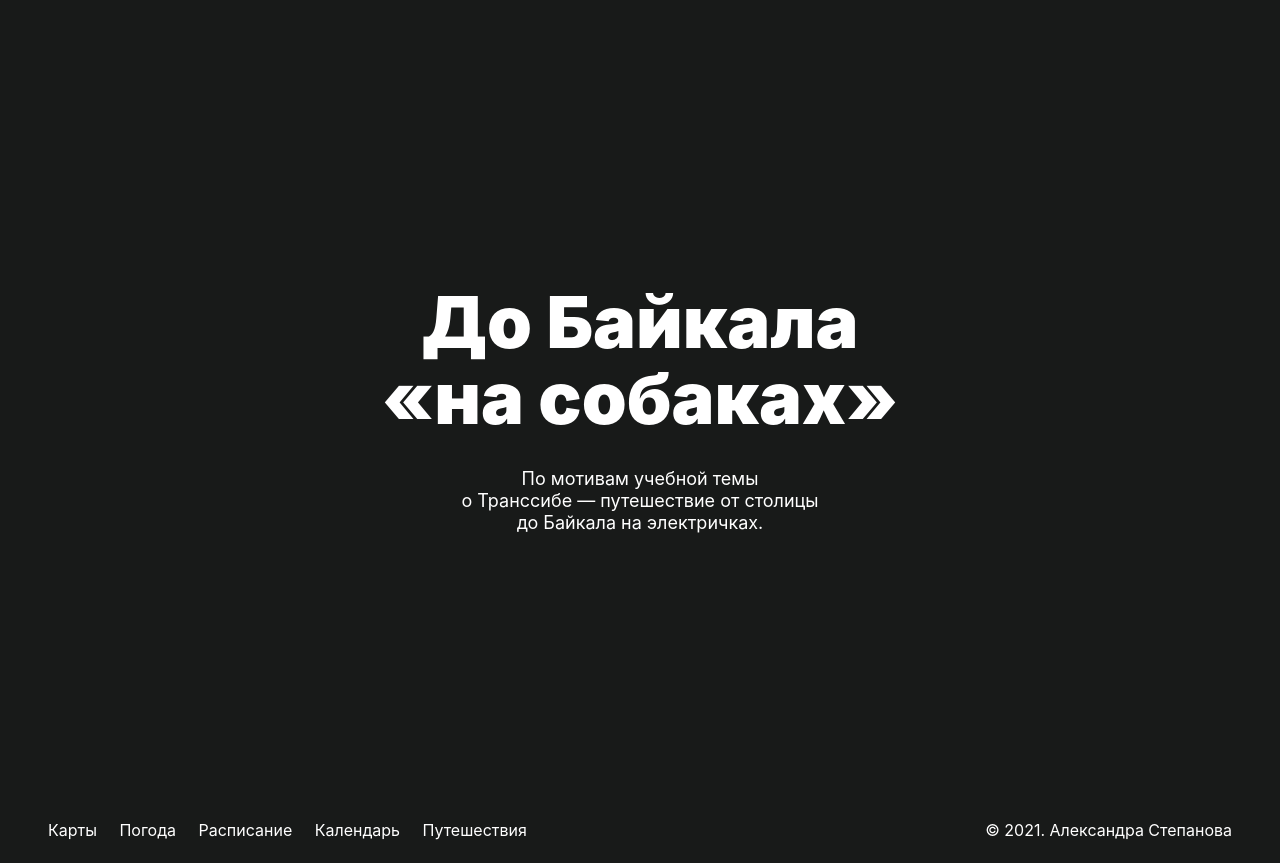
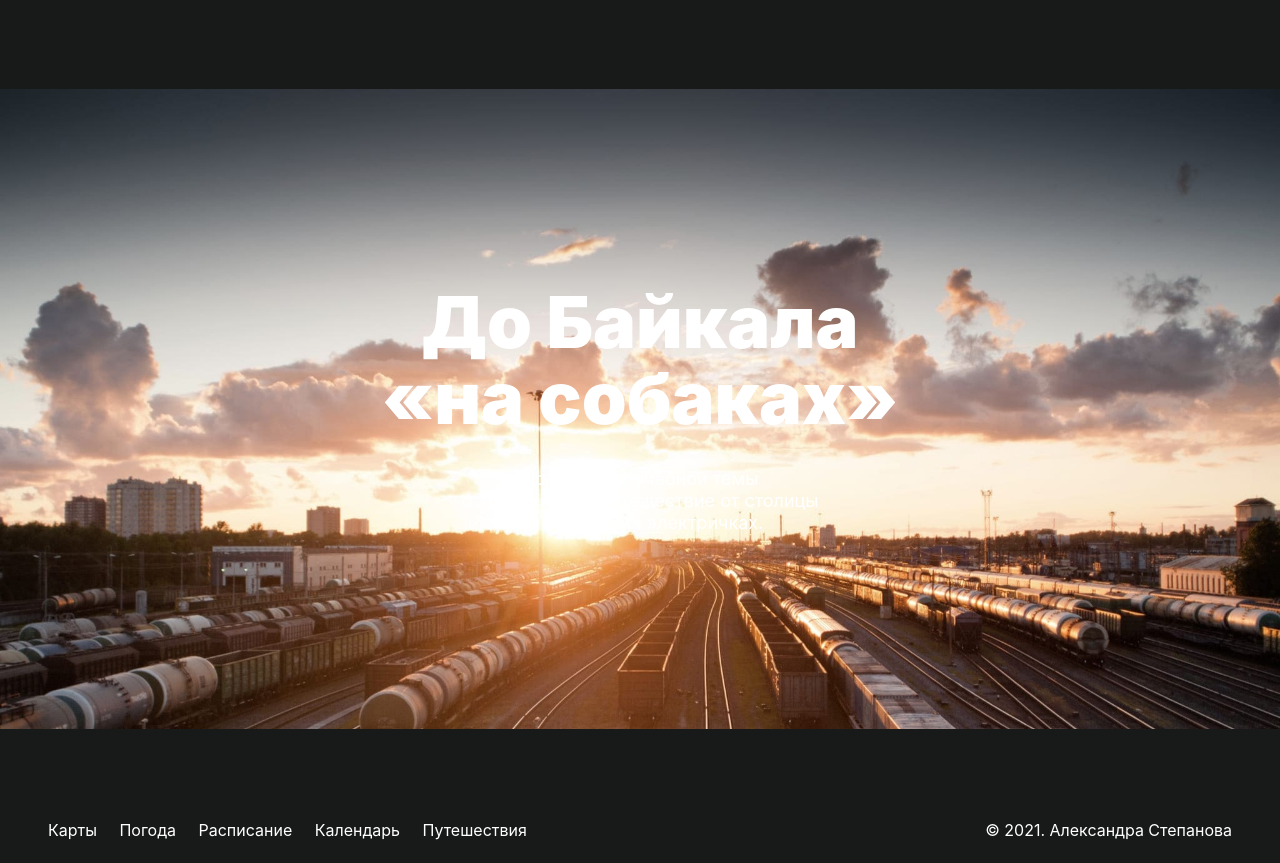
Before and after one commit to SashaLiveInRussia/russian-travel, a plain HTML site: page index.html in a window 1280 px wide. Shown: the part 6498-7361 px from the top of the page. Drawn offline with Linux system fonts and the light colour scheme; the site is published under a folder, as on GitHub Pages, so addresses that start at the root find nothing.

Commit message:
fix cover path

```diff
--- a/blocks/cover/cover.css
+++ b/blocks/cover/cover.css
@@ -4,7 +4,7 @@
   flex-direction: column;
   justify-content: center;
   align-items: center;
-  background-image: url(/images/sprint-3-images/cover-trains.jpg);
+  background-image: url(../../images/sprint-3-images/cover-trains.jpg);
   height: 740px;
   background-size: cover;
   background-repeat: no-repeat;
```
